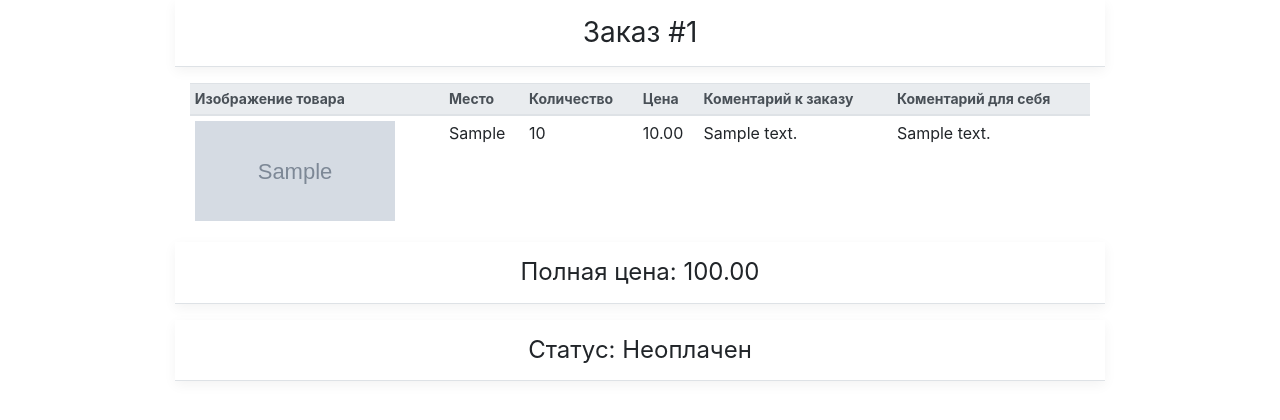
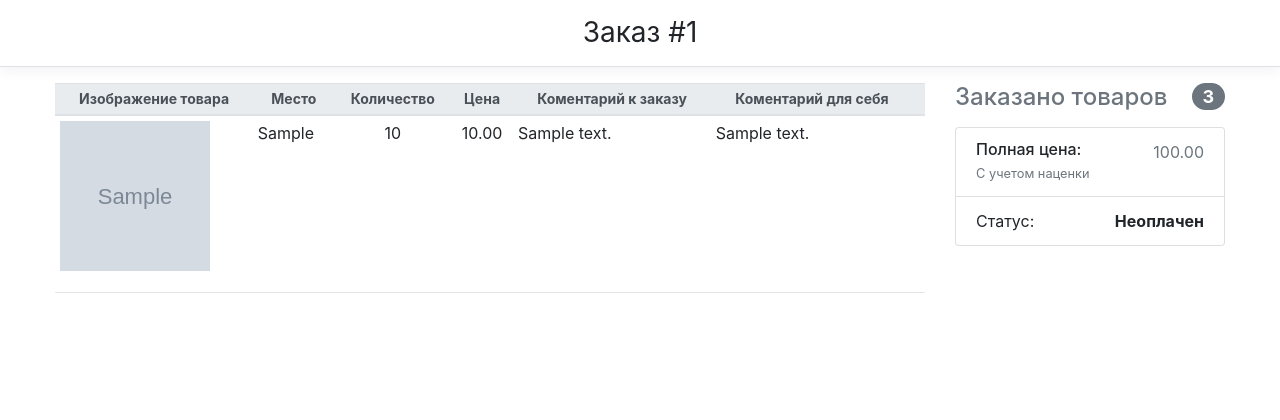
Before and after one commit to Evrikaseven/shop, a Django app: page /orders/1/ in a window 1280 px wide. Shown: the top 420 px of the page. Run offline with Django 3.2, Linux system fonts and the light colour scheme; a user stored in the database is signed in; tables that the repository leaves empty hold one stand-in row (values such as "Sample post"); grey boxes marked "Sample" are stand-in pictures; some libraries are stand-ins or nearby versions.

Commit message:
Updated order details teamplate

```diff
--- a/main/static/css/styles.css
+++ b/main/static/css/styles.css
@@ -4,6 +4,10 @@
 
 .table-container {
   max-width: 1200px;
+}
+
+th {
+    text-align: center;;
 }
 
 /*
--- a/main/templates/main/order_details.html
+++ b/main/templates/main/order_details.html
@@ -3,20 +3,44 @@
 {% block title %}Заказы{% endblock title %}
 
 {% block content %}
-
-    <div>
-        <div class="container">
+    <h3 class="font-weight-normal text-center py-3 mb-3 border-bottom box-shadow">
+        Заказ #{{ order.id }}
+    </h3>
+    <div class="container table-container">
+        <div class="row">
+            <div class="col-md-3 order-md-2 mb-4">
+                <h4 class="d-flex justify-content-between align-items-center mb-3">
+                    <span class="text-muted">Заказано товаров</span>
+                    <span class="badge badge-secondary badge-pill">3</span>
+                </h4>
+                <ul class="list-group mb-3">
+                    <li class="list-group-item d-flex justify-content-between lh-condensed">
+                        <div>
+                            <h6 class="my-0">Полная цена: </h6>
+                            <small class="text-muted">С учетом наценки</small>
+                        </div>
+                        <span class="text-muted">{{ order.price }}</span>
+                    </li>
+                    <li class="list-group-item d-flex justify-content-between">
+                        <span>Статус:</span>
+                        <strong>{{ order.status_to_string }}</strong>
+                    </li>
+                </ul>
+                {% if user_role == roles.ZAKAZSCHIK and order.status == order_statuses.CREATED %}
+                <div class="mb-4 text-center">
+                    <a href="{% url 'main:order_paying' pk=order.pk %}">
+                        <button class="btn btn-outline-dark" type="submit">Оплатить заказ</button>
+                    </a>
+                </div>
+                {% endif %}
+               </div>
+        <div class="col-md-9 order-md-1">
 
 {#            {% if user_role == roles.ADMINISTRATOR %}#}
 {#                <form class="needs-validation" id="order" action="" method="POST" enctype="multipart/form-data">#}
 {#                {% csrf_token %}#}
 {#            {% endif %}#}
-
-            <h3 class="font-weight-normal text-center py-3 mb-3 border-bottom box-shadow">
-                Заказ #{{ order.id }}
-            </h3>
-
-            <div class="container table-container">
+            <div class="">
                 <table class="table table-sm table-hover " id="OrderItemsTable">
                     <thead class="thead-light table-ts">
                     <tr>
@@ -26,6 +50,7 @@
                         <th scope="col">Цена</th>
                         <th scope="col">Коментарий к заказу</th>
                         <th scope="col">Коментарий для себя</th>
+                        <th scope="col"></th>
                     </tr>
                     </thead>
                     <tbody>
@@ -34,23 +59,23 @@
                             <td>
                                 {% if user_role == roles.ZAKAZSCHIK and order.status == order_statuses.CREATED %}
                                 <a href="{% url 'main:order_item_details' pk=order_item.id %}">
-                                    <img src="{{ MEDIA_URL }}{{ order_item.product.image }}" height="100"
-                                         width="200">
+                                    <img src="{{ MEDIA_URL }}{{ order_item.product.image }}" height="150"
+                                         width="150">
                                 </a>
                                 {% else %}
-                                    <img src="{{ MEDIA_URL }}{{ order_item.product.image }}" height="100"
-                                         width="200">
+                                    <img src="{{ MEDIA_URL }}{{ order_item.product.image }}" height="150"
+                                         width="150">
                                 {% endif %}
                             </td>
                             <td>{{ order_item.place }}</td>
-                            <td>{{ order_item.quantity }}</td>
-                            <td>{{ order_item.price }}</td>
+                            <td class="text-center">{{ order_item.quantity }}</td>
+                            <td class="text-center">{{ order_item.price }}</td>
                             <td>{{ order_item.order_comment }}</td>
                             <td>{{ order_item.customer_comment }}</td>
                             {% if user_role == roles.ZAKAZSCHIK and order.status == order_statuses.CREATED %}
                             <td>
                                 <a href="{% url 'main:delete_order_item' pk=order_item.id %}">
-                                    <button class="btn btn-outline-dark" type="submit">Удалить</button>
+                                    <button class="btn btn-outline-dark mt-3" type="submit">Удалить</button>
                                 </a>
                             </td>
                             {% endif %}
@@ -59,20 +84,14 @@
                     </tbody>
                 </table>
             </div>
-
+            <hr class="mb-4">
             {% if user_role == roles.ZAKAZSCHIK and order.status == order_statuses.CREATED %}
-            <div>
-                <a href="{% url 'main:new_order_item' pk=order.id %}">Добавить товар</a>
+            <div class="text-center">
+                <a href="{% url 'main:new_order_item' pk=order.id %}">
+                    <button class="btn btn-outline-dark" type="submit">Добавить товар</button>
+                </a>
             </div>
             {% endif %}
-
-            <div>
-                <h4 class="font-weight-normal text-center py-3 mb-3 border-bottom box-shadow">Полная
-                    цена: {{ order.price }}</h4>
-            </div>
-
-
-
 
 {#{% if user_role == roles.ADMINISTRATOR %}#}
 {#<div class="form-group row">#}
@@ -83,40 +102,14 @@
 {##}
 {#{% else %}#}
 
-            <div>
-                <h4 class="font-weight-normal text-center py-3 mb-3 border-bottom box-shadow">
-                    Статус: {{ order.status_to_string }}</h4>
-            </div>
-
 {#{% endif %}#}
 
-            {% if user_role == roles.ZAKAZSCHIK and order.status == order_statuses.CREATED %}
-            <div class="mb-4 text-center">
-                <a href="{% url 'main:order_paying' pk=order.pk %}">
-                    <button class="btn btn-outline-dark" type="submit">Оплатить заказ</button>
-                </a>
-            </div>
-            {% endif %}
 
+    </div>
 {#        {% if user_role == roles.ADMINISTRATOR %}#}
 {#            </form>#}
 {#        {% endif %}#}
         </div>
     </div>
-    <script>
-        $('.custom-file-input').on('change', function () {
-            let fileName = $(this).val().split('\\').pop();
-            $(this).next('.custom-file-label').addClass("selected").html(fileName);
-        });
-
-        $(function () {
-            $('#order').change(function () {
-                let sum = parseInt($("#price-input").val(), 10) * parseInt($("#count-input").val(), 10);
-
-                $('#check_sum').html(sum + sum / 10);
-            });
-        });
-
-    </script>
 
 {% endblock content %}
```
